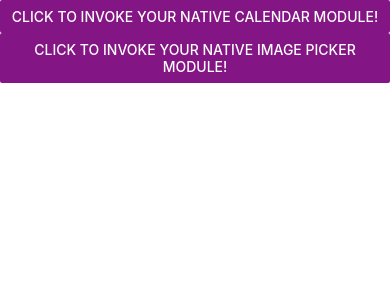
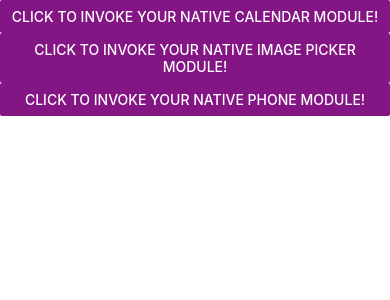
Before and after one commit to ghdtjgus76/native-module-android, a React Native app: screen / in a window 390 px wide. Shown: the top 300 px of the page. Built offline with nearby package versions, Linux system fonts and the light colour scheme.

Commit message:
feat: PhoneModule로 전화 거는 버튼 추가

```diff
--- a/App.tsx
+++ b/App.tsx
@@ -2,6 +2,7 @@ import {useEffect} from 'react';
 import {Button, SafeAreaView} from 'react-native';
 import {CalendarEventEmitter, CalendarModule} from './src/CalendarModule';
 import {ImagePickerModule} from './src/ImagePickerModule';
+import {PhoneModule} from './src/PhoneModule';
 
 function App(): React.JSX.Element {
   useEffect(() => {
@@ -38,6 +39,11 @@ function App(): React.JSX.Element {
     }
   };
 
+  const handlePressPhone = async () => {
+    const result = await PhoneModule.makeCall('010-8712-0786');
+    console.log(result);
+  };
+
   return (
     <SafeAreaView>
       <Button
@@ -50,6 +56,11 @@ function App(): React.JSX.Element {
         color="#841584"
         onPress={handlePressImagePicker}
       />
+      <Button
+        title="Click to invoke your native phone module!"
+        color="#841584"
+        onPress={handlePressPhone}
+      />
     </SafeAreaView>
   );
 }
```
